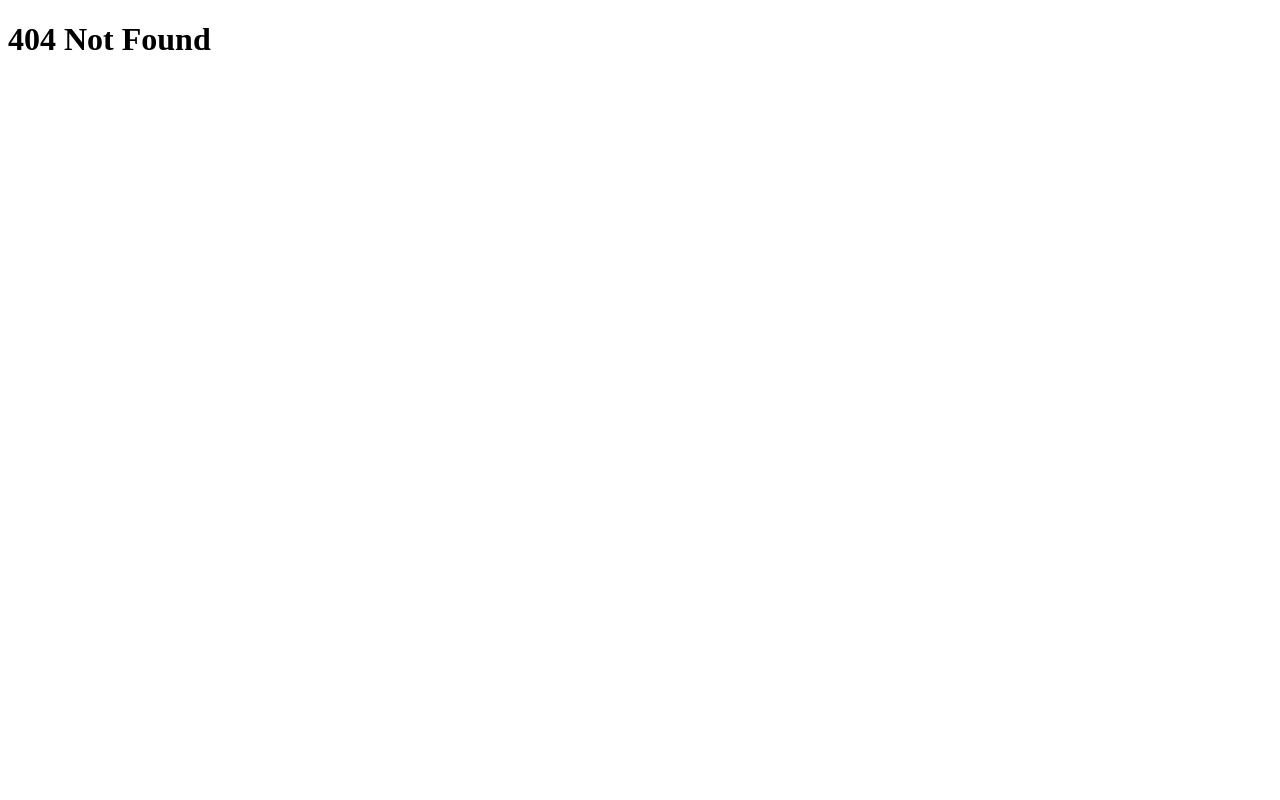
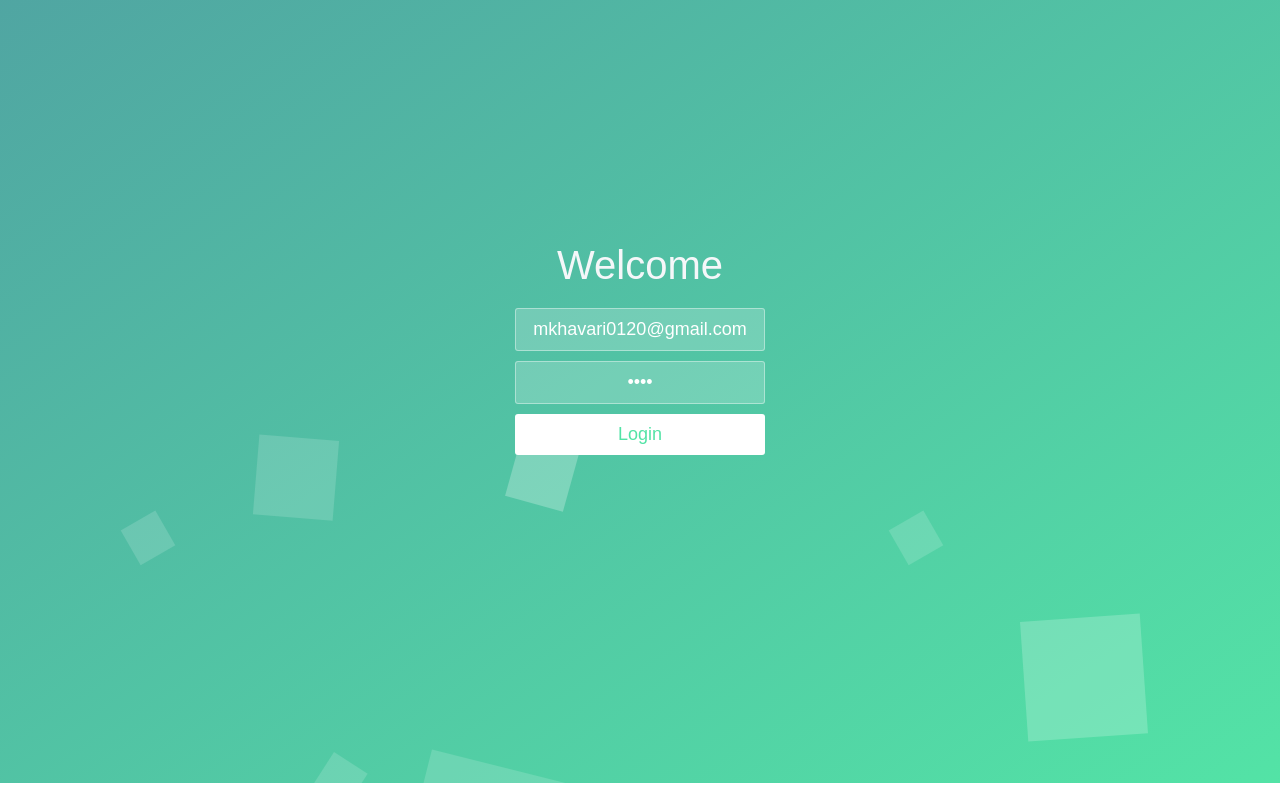
Before and after one commit to mkhavari01/online-exam-simulator, a React (Create React App) app in the folder client/: page /login in a window 1280 px wide. Before the commit this address had no page. Built offline with nearby package versions, Linux system fonts and the light colour scheme.

Commit message:
feat: login page

```diff
--- a/client/src/App.css
+++ b/client/src/App.css
@@ -36,3 +36,232 @@
     transform: rotate(360deg);
   }
 }
+
+/*  login form */
+@import url(https://fonts.googleapis.com/css?family=Source+Sans+Pro:200,300);
+* {
+  box-sizing: border-box;
+  margin: 0;
+  padding: 0;
+  font-weight: 300;
+}
+body {
+  font-family: 'Source Sans Pro', sans-serif;
+  color: white;
+  font-weight: 300;
+}
+body ::-webkit-input-placeholder {
+  font-family: 'Source Sans Pro', sans-serif;
+  color: white;
+  font-weight: 300;
+}
+body :-moz-placeholder {
+  font-family: 'Source Sans Pro', sans-serif;
+  color: white;
+  opacity: 1;
+  font-weight: 300;
+}
+body ::-moz-placeholder {
+  font-family: 'Source Sans Pro', sans-serif;
+  color: white;
+  opacity: 1;
+  font-weight: 300;
+}
+body :-ms-input-placeholder {
+  font-family: 'Source Sans Pro', sans-serif;
+  color: white;
+  font-weight: 300;
+}
+.wrapper {
+  background: #50a3a2;
+  background: linear-gradient(to bottom right,#50a3a2 0%,#53e3a6 100%);
+  position: absolute;
+  top: 50%;
+  left: 0;
+  width: 100%;
+  height: 106vh;
+  margin-top: -465px;
+  overflow: hidden;
+}
+.wrapper.form-success .container h1 {
+  transform: translateY(85px);
+}
+.container {
+  max-width: 600px;
+  margin: 0 auto;
+  padding: 80px 0;
+  height: 100%;
+  text-align: center;
+  display: flex;
+    flex-direction: column;
+    justify-content: center;
+}
+.container h1 {
+  font-size: 40px;
+  transition-duration: 1s;
+  transition-timing-function: ease-in-put;
+  font-weight: 200;
+  color: #f5f7f9;
+}
+form {
+  padding: 20px 0;
+  position: relative;
+  z-index: 2;
+}
+form input {
+  display: block;
+  appearance: none;
+  outline: 0;
+  border: 1px solid rgba(255,255,255,0.4);
+  background-color: rgba(255,255,255,0.2);
+  width: 250px;
+  border-radius: 3px;
+  padding: 10px 15px;
+  margin: 0 auto 10px auto;
+  text-align: center;
+  font-size: 18px;
+  color: white;
+  transition-duration: 0.25s;
+  font-weight: 300;
+}
+form input:hover {
+  background-color: rgba(255,255,255,0.4);
+}
+form input:focus {
+  background-color: white;
+  width: 300px;
+  color: #53e3a6;
+}
+form button {
+  appearance: none;
+  outline: 0;
+  background-color: white;
+  border: 0;
+  padding: 10px 15px;
+  color: #53e3a6;
+  border-radius: 3px;
+  width: 250px;
+  cursor: pointer;
+  font-size: 18px;
+  transition-duration: 0.25s;
+}
+form button:hover {
+  background-color: #f5f7f9;
+}
+.bg-bubbles {
+  position: absolute;
+  top: 0;
+  left: 0;
+  width: 100%;
+  height: 100%;
+  z-index: 1;
+}
+.bg-bubbles li {
+  position: absolute;
+  list-style: none;
+  display: block;
+  width: 40px;
+  height: 40px;
+  background-color: rgba(255,255,255,0.15);
+  bottom: -160px;
+  -webkit-animation: square 25s infinite;
+  animation: square 25s infinite;
+  -webkit-transition-timing-function: linear;
+  transition-timing-function: linear;
+}
+.bg-bubbles li:nth-child(1) {
+  left: 10%;
+}
+.bg-bubbles li:nth-child(2) {
+  left: 20%;
+  width: 80px;
+  height: 80px;
+  animation-delay: 2s;
+  animation-duration: 17s;
+}
+.bg-bubbles li:nth-child(3) {
+  left: 25%;
+  animation-delay: 4s;
+}
+.bg-bubbles li:nth-child(4) {
+  left: 40%;
+  width: 60px;
+  height: 60px;
+  animation-duration: 22s;
+  background-color: rgba(255,255,255,0.25);
+}
+.bg-bubbles li:nth-child(5) {
+  left: 70%;
+}
+.bg-bubbles li:nth-child(6) {
+  left: 80%;
+  width: 120px;
+  height: 120px;
+  animation-delay: 3s;
+  background-color: rgba(255,255,255,0.2);
+}
+.bg-bubbles li:nth-child(7) {
+  left: 32%;
+  width: 160px;
+  height: 160px;
+  animation-delay: 7s;
+}
+.bg-bubbles li:nth-child(8) {
+  left: 55%;
+  width: 20px;
+  height: 20px;
+  animation-delay: 15s;
+  animation-duration: 40s;
+}
+.bg-bubbles li:nth-child(9) {
+  left: 25%;
+  width: 10px;
+  height: 10px;
+  animation-delay: 2s;
+  animation-duration: 40s;
+  background-color: rgba(255,255,255,0.3);
+}
+.bg-bubbles li:nth-child(10) {
+  left: 90%;
+  width: 160px;
+  height: 160px;
+  animation-delay: 11s;
+}
+
+.err-message{
+  /* color: red; */
+  font-size: 16px;
+  font-weight: 600;
+  text-align: left;
+}
+@-webkit-keyframes square {
+  0% {
+    transform: translateY(0);
+  }
+  100% {
+    transform: translateY(-700px) rotate(600deg);
+  }
+}
+@keyframes square {
+  0% {
+    transform: translateY(0);
+  }
+  100% {
+    transform: translateY(-700px) rotate(600deg);
+  }
+}
+
+.loader{
+  width: 100%;
+  height: 100vh;
+  text-align: center;
+  align-items: center;
+  color: #000;
+  font-size: 50px;
+  display: flex;
+  justify-content: center;
+}
+
+h1{
+  color: #000;
+}
--- a/client/src/App.js
+++ b/client/src/App.js
@@ -1,5 +1,5 @@
 import "./App.css";
-import { PostsList, NotFound } from "./pages";
+import { PostsList, NotFound, LoginPage } from "./pages";
 import { BrowserRouter as Router, Switch, Route } from "react-router-dom";
 
 function App() {
@@ -7,6 +7,7 @@ function App() {
     <Router>
       <Switch>
         <Route exact path="/" component={PostsList} />
+        <Route exact path="/login" component={LoginPage} />
         <Route path="*" component={NotFound} />
       </Switch>
     </Router>
--- /dev/null
+++ b/client/src/pages/LoginPage.jsx
@@ -0,0 +1,94 @@
+import React, { useState } from "react";
+import { useDispatch, useSelector } from "react-redux";
+import { sendAuthRequestAsync } from "../redux/authSlice";
+import { useHistory } from "react-router-dom";
+
+const LoginPage = () => {
+  const history = useHistory();
+  const dispatch = useDispatch();
+
+  const [email, setEmail] = useState("mkhavari0120@gmail.com");
+  const [password, setPassword] = useState("1234");
+  const [emailError, setEmailError] = useState(false);
+
+  const isLoading = useSelector((state) => state.auth.isLoading);
+  const isSuccess = useSelector((state) => state.auth.isSuccess);
+
+  const handleEmailChange = (e) => {
+    setEmail(e.target.value);
+    if (!validateEmail(e.target.value)) {
+      // show error message or apply CSS class for invalid input
+      setEmailError(true);
+    } else {
+      // remove error message or apply CSS class for valid input
+      setEmailError(false);
+    }
+    return;
+  };
+
+  const validateEmail = (email) => {
+    const re = /^[^\s@]+@[^\s@]+\.[^\s@]+$/;
+    return re.test(email);
+  };
+
+  const handleSubmit = (e) => {
+    e.preventDefault();
+    return dispatch(sendAuthRequestAsync({ email, password }));
+  };
+
+  if (isSuccess) {
+    return history.push("/about");
+  }
+
+  if (isLoading) {
+    return <h1 className="loader">Loading ....</h1>;
+  }
+
+  return (
+    <>
+      <div className="wrapper">
+        <div className="container">
+          <h1>Welcome</h1>
+
+          <form className="form" onSubmit={handleSubmit}>
+            {emailError && (
+              <span className="err-message">Please provide a valid Email</span>
+            )}
+            <input
+              type="text"
+              placeholder="Email"
+              name="email"
+              value={email}
+              onChange={handleEmailChange}
+            />
+
+            <input
+              type="password"
+              placeholder="Password"
+              onChange={(e) => setPassword(e.target.value)}
+              value={password}
+            />
+            <button type="submit" id="login-button">
+              Login
+            </button>
+          </form>
+        </div>
+
+        <ul className="bg-bubbles">
+          <li></li>
+          <li></li>
+          <li></li>
+          <li></li>
+          <li></li>
+          <li></li>
+          <li></li>
+          <li></li>
+          <li></li>
+          <li></li>
+        </ul>
+      </div>
+    </>
+  );
+};
+
+export { LoginPage };
--- a/client/src/pages/index.js
+++ b/client/src/pages/index.js
@@ -1,2 +1,3 @@
 export { PostsList } from "./PostsList";
 export { NotFound } from "./NotFound";
+export { LoginPage } from "./LoginPage";
--- /dev/null
+++ b/client/src/redux/authSlice.js
@@ -0,0 +1,63 @@
+import { createSlice } from "@reduxjs/toolkit";
+import axios from "axios";
+
+const sendAuthRequestAsync = (data) => async (dispatch) => {
+  try {
+    dispatch(sendAuthRequest());
+    const response = await axios.post(
+      `${process.env.REACT_APP_BACKEND_URL}api/user/login`,
+      data
+    );
+    dispatch(sendAuthSuccess(response.data));
+  } catch (error) {
+    dispatch(sendAuthError());
+  }
+};
+
+const initialState = {
+  email: "",
+  password: "",
+  isLoading: false,
+  isSuccess: false,
+  isError: false,
+};
+
+const authSlice = createSlice({
+  name: "auth",
+  initialState,
+  reducers: {
+    setEmail: (state, action) => {
+      state.email = action.payload;
+    },
+    setPassword: (state, action) => {
+      state.password = action.payload;
+    },
+    sendAuthRequest: (state) => {
+      state.isLoading = true;
+    },
+    sendAuthSuccess: (state) => {
+      state.isLoading = false;
+      state.isSuccess = true;
+      state.isError = false;
+      state.email = "";
+      state.password = "";
+    },
+    sendAuthError: (state) => {
+      state.isLoading = false;
+      state.isSuccess = false;
+      state.isError = true;
+    },
+  },
+});
+
+export const {
+  setEmail,
+  setPassword,
+  sendAuthRequest,
+  sendAuthSuccess,
+  sendAuthError,
+} = authSlice.actions;
+
+export default authSlice.reducer;
+
+export { sendAuthRequestAsync };
--- a/client/src/redux/store.js
+++ b/client/src/redux/store.js
@@ -1,9 +1,11 @@
 import { configureStore } from "@reduxjs/toolkit";
 import postsReducer from "./postsSlice";
+import authReducer from "./authSlice";
 
 const store = configureStore({
   reducer: {
     posts: postsReducer,
+    auth: authReducer,
   },
 });
 
```
